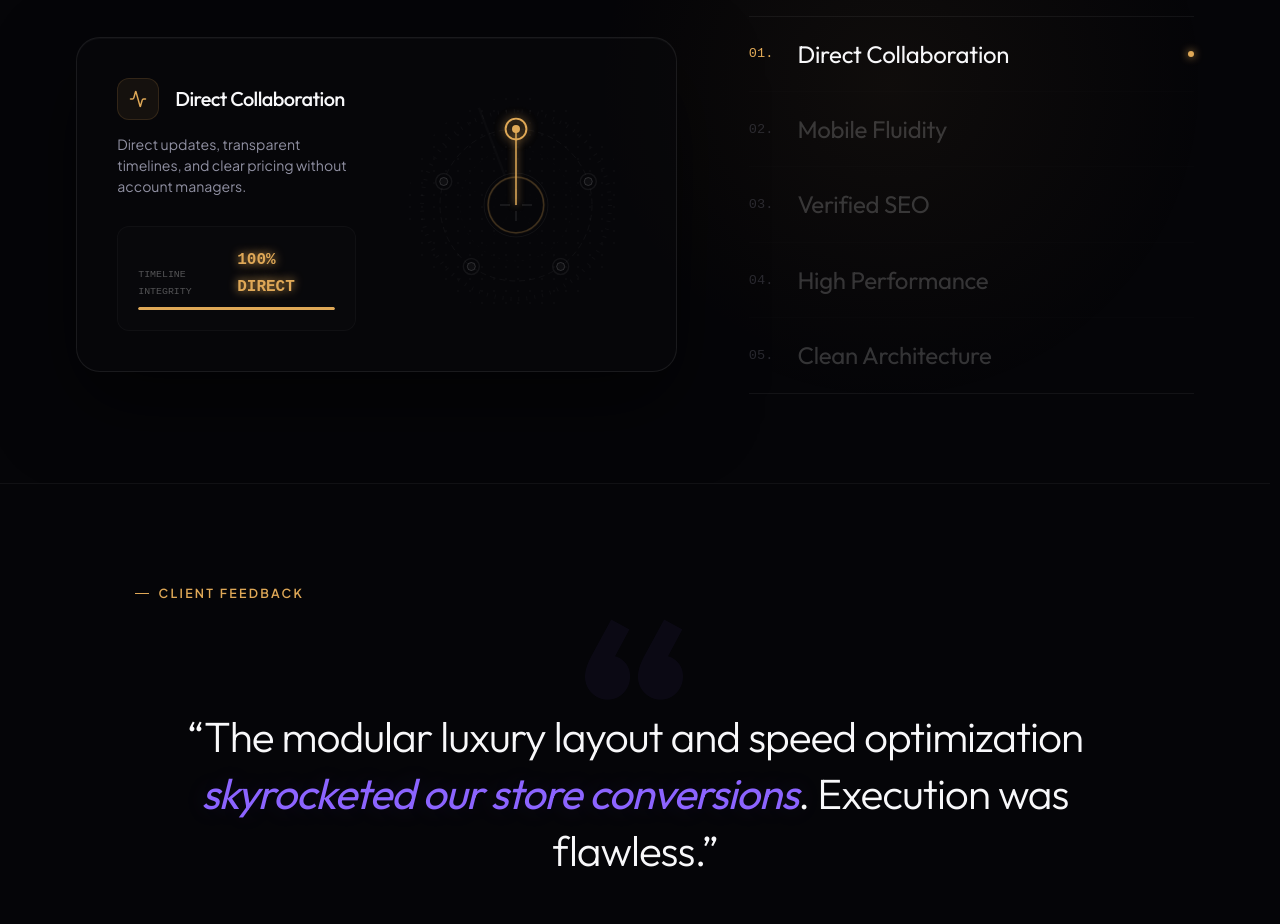
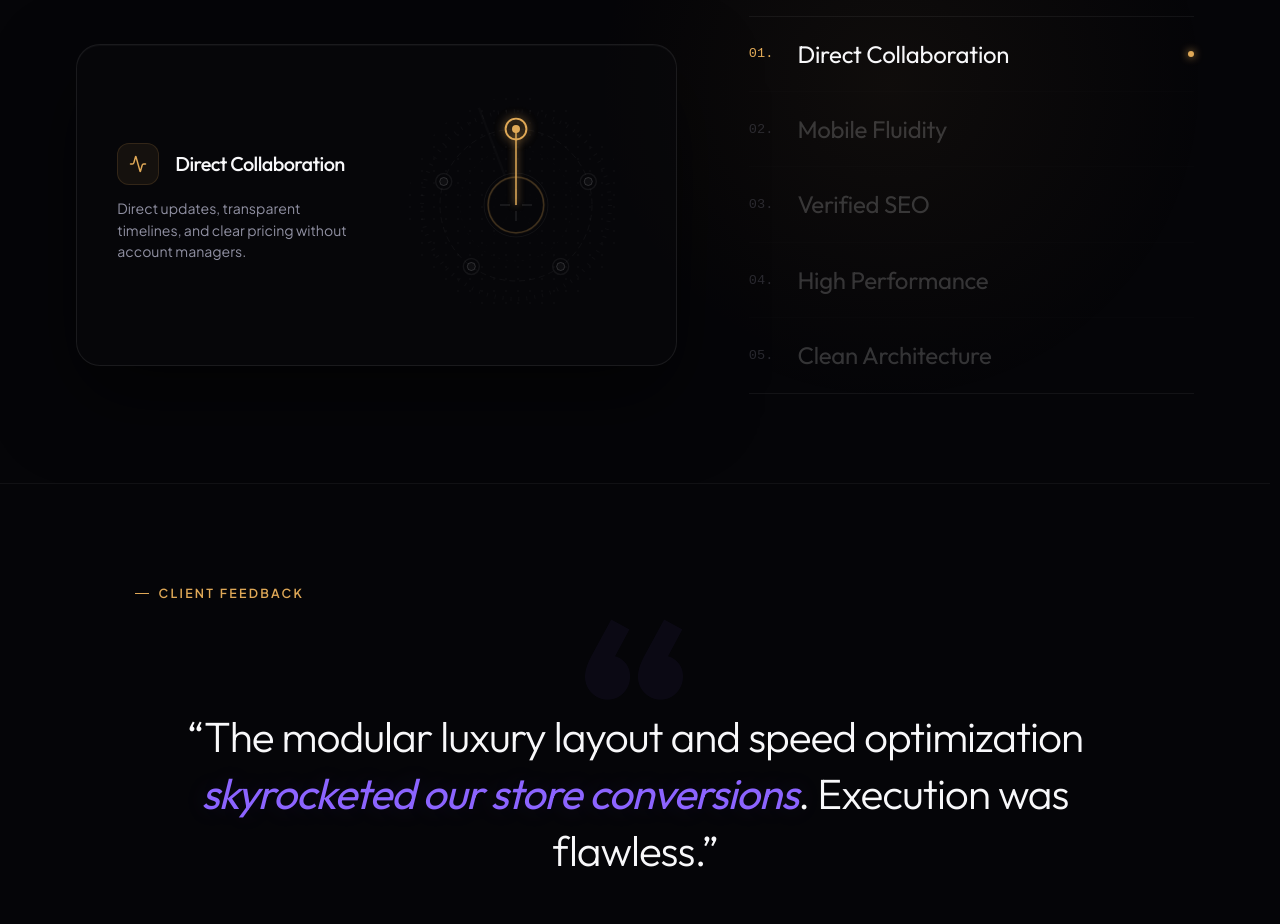
Before and after one commit to sherhanabid123-debug/Scalera, a React (Vite) app: page / in a window 1280 px wide. Shown: the part 5940-6864 px from the top of the page. Built offline with nearby package versions, Linux system fonts and the light colour scheme.

Commit message:
Remove metrics stats box entirely from WhyScalera section

```diff
--- a/src/components/sections/WhyScalera.jsx
+++ b/src/components/sections/WhyScalera.jsx
@@ -290,19 +290,9 @@ const WhyScalera = () => {
 
                   {isOpen && (
                     <div style={{ marginTop: "1rem", borderTop: "1px solid rgba(255,255,255,0.05)", paddingTop: "1rem", animation: "fadeSlideUp 0.3s ease forwards" }}>
-                      <p style={{ fontSize: "0.85rem", color: "var(--text-secondary)", lineHeight: 1.5, margin: "0 0 1.25rem 0" }}>
+                      <p style={{ fontSize: "0.85rem", color: "var(--text-secondary)", lineHeight: 1.5, margin: 0 }}>
                         {reason.sub}
                       </p>
-
-                      <div style={{ display: "flex", flexDirection: "column", gap: "0.75rem" }}>
-                        <div style={{ display: "flex", justifyContent: "space-between", fontSize: "0.68rem", fontFamily: "monospace", color: "rgba(255,255,255,0.4)" }}>
-                          <span>{reason.statName}:</span>
-                          <span style={{ color: reason.accent, fontWeight: 600 }}>{reason.statVal}</span>
-                        </div>
-                        <div style={{ height: 3, background: "rgba(255,255,255,0.06)", borderRadius: 2, overflow: "hidden", marginTop: "0.25rem" }}>
-                          <div style={{ height: "100%", width: `${reason.progress}%`, background: reason.accent, borderRadius: 2 }} />
-                        </div>
-                      </div>
                     </div>
                   )}
                 </div>
@@ -364,44 +354,9 @@ const WhyScalera = () => {
                       </h4>
                     </div>
 
-                    <p style={{ fontSize: "0.88rem", color: "var(--text-secondary)", lineHeight: 1.5, margin: "0 0 1.5rem 0", minHeight: "68px" }}>
+                    <p style={{ fontSize: "0.88rem", color: "var(--text-secondary)", lineHeight: 1.5, margin: 0, minHeight: "68px" }}>
                       {activeReason.sub}
                     </p>
-
-                    {/* Numeric parameters list */}
-                    <div style={{ display: "flex", flexDirection: "column", gap: "0.85rem", background: "rgba(255,255,255,0.01)", border: "1px solid rgba(255,255,255,0.03)", borderRadius: 12, padding: "1.25rem" }}>
-                      <div>
-                        <div style={{ display: "flex", justifyContent: "space-between", alignItems: "end", marginBottom: "0.4rem" }}>
-                          <span style={{ fontSize: "0.62rem", fontFamily: "monospace", color: "rgba(255,255,255,0.3)" }}>
-                            {activeReason.statName}
-                          </span>
-                          <span
-                            className="terminal-glow"
-                            style={{
-                              fontSize: "1rem",
-                              fontFamily: "monospace",
-                              fontWeight: 600,
-                              color: activeReason.accent,
-                              "--glow-color": activeReason.accent,
-                            }}
-                          >
-                            {activeReason.statVal}
-                          </span>
-                        </div>
-                        <div style={{ height: 3, background: "rgba(255,255,255,0.06)", borderRadius: 2, overflow: "hidden" }}>
-                          <div
-                            style={{
-                              height: "100%",
-                              width: `${activeReason.progress}%`,
-                              background: activeReason.accent,
-                              boxShadow: `0 0 10px ${activeReason.accent}`,
-                              borderRadius: 2,
-                              transition: "width 0.8s cubic-bezier(0.16, 1, 0.3, 1), background 0.5s ease",
-                            }}
-                          />
-                        </div>
-                      </div>
-                    </div>
                   </div>
 
                   {/* Compact HUD Radar screen */}
```
